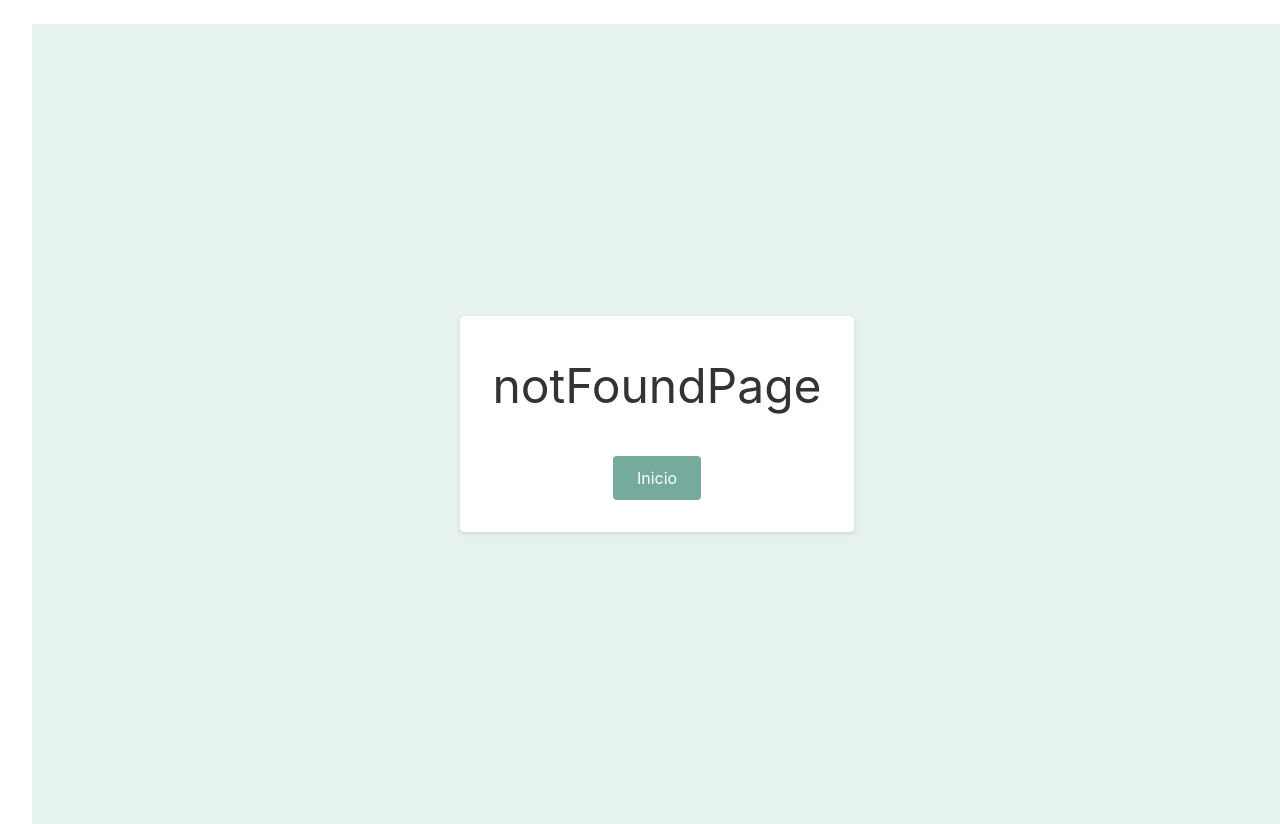
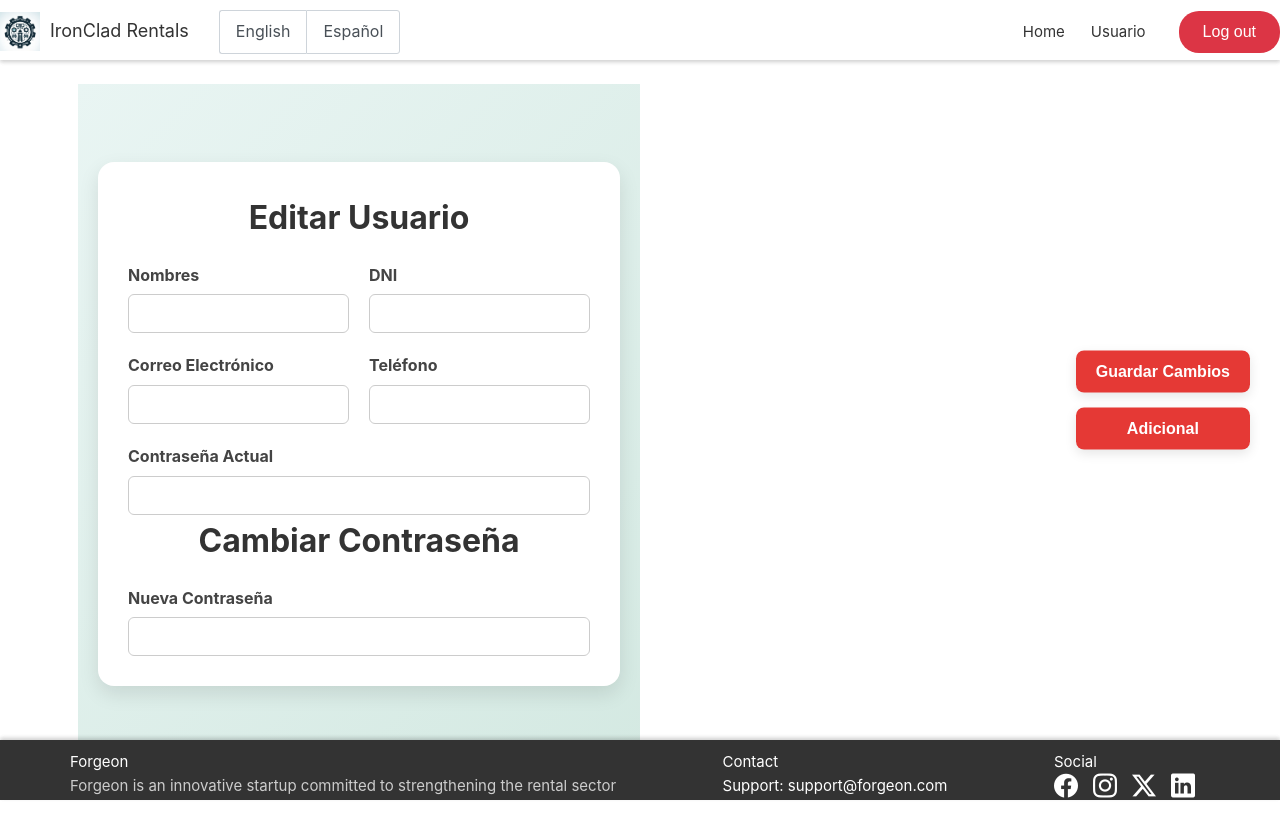
Before and after one commit to G1-UPC-PRE-1ASI0657-2501-Forgeon/FrontEnd_IronCladRentals, a Vue app: page /user-config in a window 1280 px wide. Built offline with nearby package versions, Linux system fonts and the light colour scheme.

Commit message:
Feat: Added user config page and logic

```diff
--- a/src/components/elements/the-header-session.component.vue
+++ b/src/components/elements/the-header-session.component.vue
@@ -12,6 +12,7 @@
         <router-link to="/home" class="link" aria-label="Home">Home</router-link>
         <router-link v-if="isArrendador" to="/landlord-vehicles" class="link" aria-label="Vehicles">Vehículos</router-link>
         <router-link v-if="isArrendatario" to="/seach-vehicles" class="link" aria-label="Search">Busqueda</router-link>
+        <router-link  to="/user-config" class="link" aria-label="User Config">Usuario</router-link>
         <button @click="logout" class="button-logout" aria-label="Log out">Log out</button>
       </div>
     </div>
--- /dev/null
+++ b/src/pages/the-user-config.vue
@@ -0,0 +1,293 @@
+<template>
+  <div class="user-config-page">
+    <header>
+      <TheHeaderSession />
+    </header>
+    <main class="content">
+      <div class="user-config-container">
+        <h2>Editar Usuario</h2>
+        <form @submit.prevent="updateUser">
+          <div class="form-grid">
+            <div class="form-group">
+              <label for="names">Nombres</label>
+              <input v-model="user.names" type="text" id="names" required />
+            </div>
+
+            <div class="form-group">
+              <label for="dni">DNI</label>
+              <input v-model="user.dni" type="text" id="dni" required />
+            </div>
+
+            <div class="form-group">
+              <label for="email">Correo Electrónico</label>
+              <input v-model="user.email" type="email" id="email" required />
+            </div>
+
+            <div class="form-group">
+              <label for="phone_num">Teléfono</label>
+              <input v-model="user.phone_num" type="text" id="phone_num" required />
+            </div>
+
+            <div class="form-group full-width">
+              <label for="current-password">Contraseña Actual</label>
+              <input v-model="currentPassword" type="password" id="current-password" required />
+              <p v-if="showPasswordError" class="error-message">Por favor, ingrese la contraseña actual para cambiar los datos.</p>
+            </div>
+          </div>
+        </form>
+
+        <h2>Cambiar Contraseña</h2>
+        <form @submit.prevent="changePassword">
+          <div class="form-group full-width">
+            <label for="new-password">Nueva Contraseña</label>
+            <input v-model="newPassword" type="password" id="new-password" required />
+          </div>
+        </form>
+      </div>
+    </main>
+    <footer>
+      <TheFooter />
+    </footer>
+    <div class="button-container">
+      <button class="action-button" @click="updateUser">Guardar Cambios</button>
+      <button class="action-button" v-if="!user.rol">Adicional</button>
+    </div>
+  </div>
+</template>
+
+<script>
+import { ref } from 'vue';
+import userService from '@/shared/services/user-api.service.js';
+import TheHeaderSession from "@/components/elements/the-header-session.component.vue";
+import TheFooter from "@/components/elements/the-footer.component.vue";
+
+export default {
+  name: "UserConfig",
+  components: {
+    TheHeaderSession,
+    TheFooter,
+  },
+  setup() {
+    const user = ref({
+      names: '',
+      dni: '',
+      email: '',
+      phone_num: '',
+      password: '',
+      rol: false,
+    });
+
+    const currentPassword = ref('');
+    const newPassword = ref('');
+    const showPasswordError = ref(false);
+
+    const fetchUserData = () => {
+      const userId = localStorage.getItem('userId');
+      if (!userId) {
+        alert('Usuario no encontrado.');
+        return;
+      }
+
+      userService.getById(userId)
+          .then((userData) => {
+            user.value = userData;
+          })
+          .catch((error) => {
+            console.error('Error al obtener los datos del usuario:', error);
+          });
+    };
+
+    const updateUser = () => {
+      if (!currentPassword.value) {
+        showPasswordError.value = true;
+        return;
+      }
+
+      showPasswordError.value = false;
+
+      const userId = localStorage.getItem('userId');
+      if (!userId) {
+        alert('Usuario no encontrado.');
+        return;
+      }
+
+      const updatedUser = {
+        names: user.value.names,
+        dni: user.value.dni,
+        email: user.value.email,
+        phone_num: user.value.phone_num,
+        password: currentPassword.value,
+      };
+
+      userService.update(userId, updatedUser)
+          .then(() => {
+            alert('¡Datos actualizados con éxito!');
+            currentPassword.value = '';
+          })
+          .catch((error) => {
+            console.error('Error al actualizar los datos:', error);
+            alert('Hubo un error al actualizar los datos.');
+          });
+    };
+
+    const changePassword = () => {
+      if (!currentPassword.value || !newPassword.value) {
+        alert('Por favor, completa ambos campos de contraseña.');
+        return;
+      }
+
+      const userId = localStorage.getItem('userId');
+      if (!userId) {
+        alert('Usuario no encontrado.');
+        return;
+      }
+
+      userService.update(userId, { password: newPassword.value })
+          .then(() => {
+            alert('¡Contraseña actualizada con éxito!');
+            currentPassword.value = '';
+            newPassword.value = '';
+          })
+          .catch((error) => {
+            console.error('Error al cambiar la contraseña:', error);
+            alert('Hubo un error al cambiar la contraseña.');
+          });
+    };
+
+    fetchUserData();
+
+    return {
+      user,
+      currentPassword,
+      newPassword,
+      showPasswordError,
+      updateUser,
+      changePassword,
+    };
+  },
+};
+</script>
+
+<style scoped>
+.user-config-page {
+  display: flex;
+  flex-direction: column;
+  height: 100vh;
+}
+
+header {
+  position: fixed;
+  top: 0;
+  left: 0;
+  right: 0;
+  z-index: 100;
+  height: 60px;
+  background-color: white; /* Añade color si no lo tiene */
+  box-shadow: 0 2px 4px rgba(0, 0, 0, 0.1);
+}
+
+footer {
+  position: fixed;
+  bottom: 0;
+  left: 0;
+  right: 0;
+  z-index: 100;
+  height: 60px;
+  background-color: white;
+  box-shadow: 0 -2px 4px rgba(0, 0, 0, 0.1);
+}
+
+.content {
+  flex: 1;
+  margin-top: 60px;  /* Altura del header */
+  margin-bottom: 60px; /* Altura del footer */
+  overflow-y: auto;
+  padding: 20px;
+  display: flex;
+  justify-content: center;
+  align-items: center;
+  background: linear-gradient(135deg, #e9f5f3, #d4e9e2);
+}
+
+.user-config-container {
+  width: 100%;
+  max-width: 1000px;
+  padding: 30px;
+  background: #fff;
+  border-radius: 16px;
+  box-shadow: 0 8px 20px rgba(0, 0, 0, 0.1);
+  overflow-y: auto;
+}
+
+h2 {
+  text-align: center;
+  margin-bottom: 20px;
+  font-size: 2rem;
+  color: #333;
+  font-weight: bold;
+}
+
+.form-grid {
+  display: grid;
+  grid-template-columns: 1fr 1fr;
+  gap: 20px;
+}
+
+.form-group {
+  display: flex;
+  flex-direction: column;
+}
+
+.full-width {
+  grid-column: span 2;
+}
+
+label {
+  margin-bottom: 6px;
+  font-weight: bold;
+  color: #444;
+  font-size: 1rem;
+}
+
+input {
+  padding: 10px;
+  border: 1px solid #ccc;
+  border-radius: 6px;
+  font-size: 0.95rem;
+}
+
+.error-message {
+  color: red;
+  font-size: 0.85rem;
+  margin-top: 5px;
+}
+
+.button-container {
+  position: fixed;
+  right: 30px;
+  top: 50%;
+  transform: translateY(-50%);
+  display: flex;
+  flex-direction: column;
+  gap: 15px;
+  z-index: 150;
+}
+
+.action-button {
+  padding: 12px 20px;
+  background-color: #e53935; /* rojo */
+  color: white;
+  border: none;
+  border-radius: 8px;
+  cursor: pointer;
+  font-size: 1rem;
+  font-weight: bold;
+  box-shadow: 0 4px 12px rgba(0, 0, 0, 0.1);
+  transition: background-color 0.3s ease, transform 0.2s ease;
+}
+
+.action-button:hover {
+  background-color: #c62828;
+  transform: scale(1.05);
+}
+</style>
--- a/src/router.js
+++ b/src/router.js
@@ -8,6 +8,7 @@ import theLandlordVehicles from "@/pages/the-landlord-vehicles.vue";
 import TheCompanyRegister from "@/pages/the-company-register.vue";
 import theSearchVehicles from "@/pages/the-search-vehicles.vue";
 import theVehicleDetails from "@/pages/the-vehicle-details.vue";
+import theUserConfig from "@/pages/the-user-config.vue";
 
 
 
@@ -22,6 +23,7 @@ const routes = [
     { path: '/users', component: TheLogin },
     { path: '/seach-vehicles', component: theSearchVehicles},
     { path: '/vehicle/:id', component: theVehicleDetails },
+    { path: '/user-config', component: theUserConfig },
     { path: '/:pathMatch(.*)*', component: thePageNotFoundPage }
 ]
 
```
